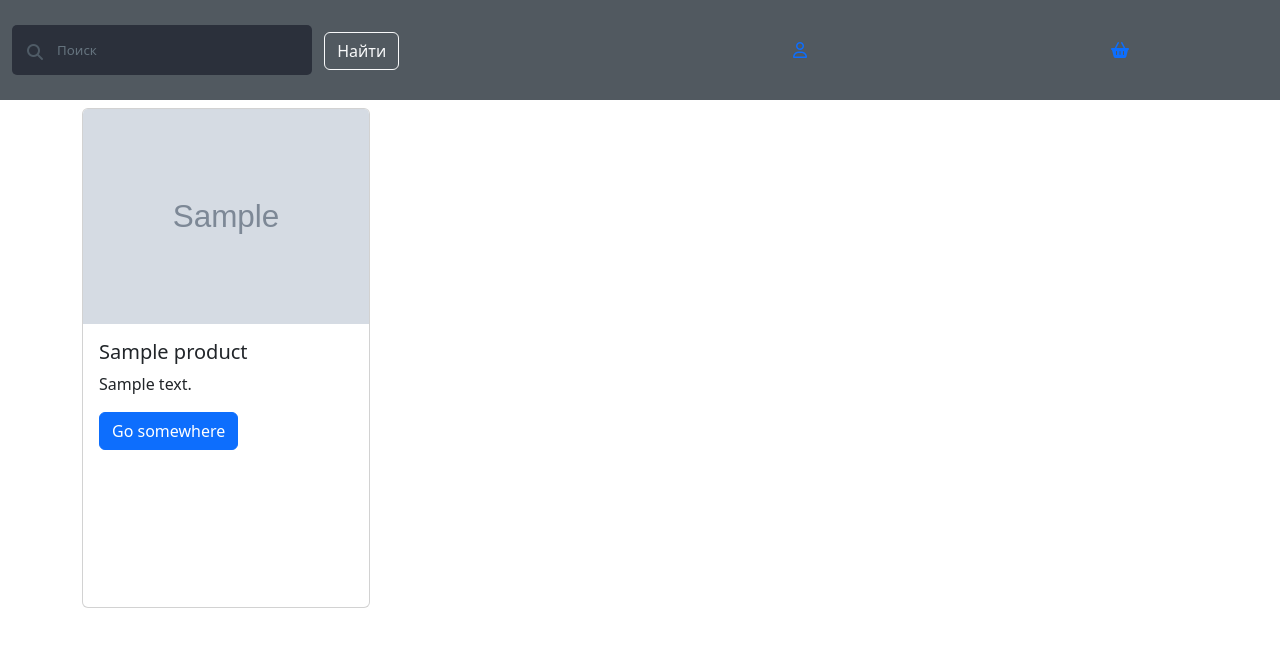
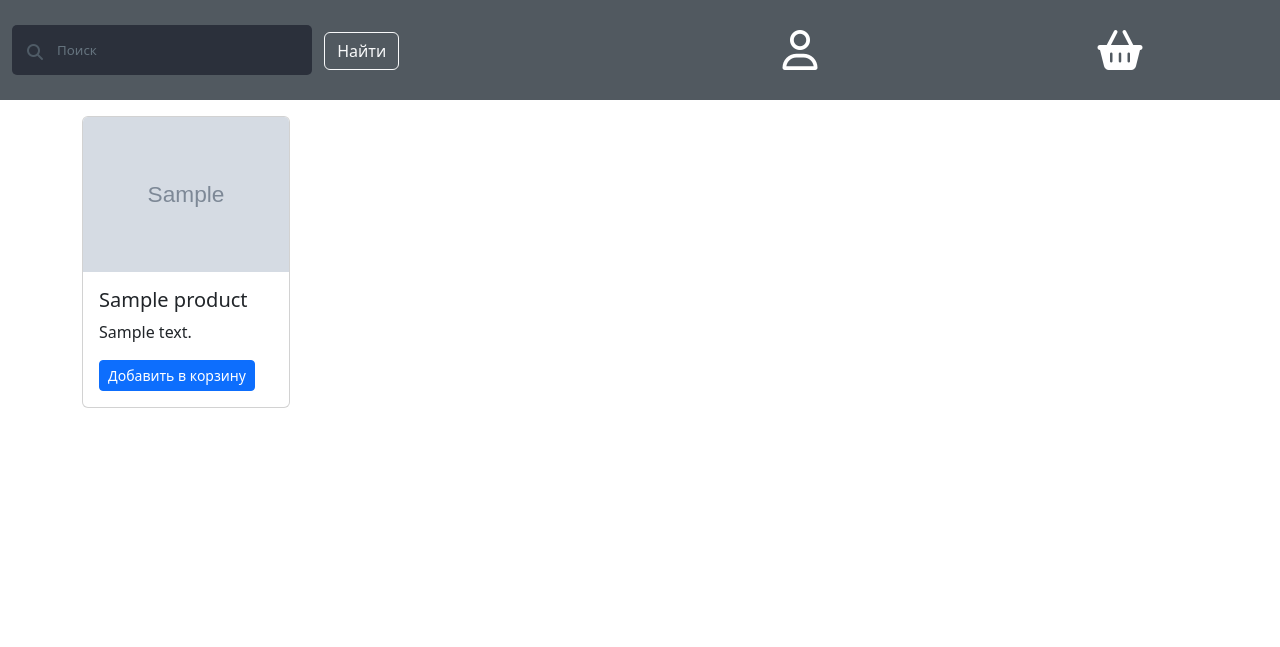
Before and after one commit to DEV-m1k0/market, a Django app: page / in a window 1280 px wide. Shown: the top 647 px of the page. Run offline with Django 4.2, Linux system fonts and the light colour scheme; tables that the repository leaves empty hold one stand-in row (values such as "Sample post"); grey boxes marked "Sample" are stand-in pictures; some libraries are stand-ins or nearby versions.

Commit message:
updated design for main page

```diff
--- a/core/core/settings.py
+++ b/core/core/settings.py
@@ -40,6 +40,7 @@ INSTALLED_APPS = [
     'rest_framework',
     'login',
     'main_page',
+    'cart',
 ]
 
 MIDDLEWARE = [
--- a/core/core/urls.py
+++ b/core/core/urls.py
@@ -17,11 +17,13 @@ Including another URLconf
 from django.contrib import admin
 from django.urls import path, include
 from main_page.views import MainPage
+from cart.views import CartView
 from django.conf import settings
 from django.conf.urls.static import static
 
 urlpatterns = [
     path('admin/', admin.site.urls),
     path('', MainPage.as_view(), name='main_page'),
-    path('user/', include('rest_framework.urls'))
+    path('user/', include('rest_framework.urls')),
+    path('cart/', CartView.as_view(), name='cart'),
 ] + static(settings.MEDIA_URL, document_root=settings.MEDIA_ROOT)
--- a/core/main_page/models.py
+++ b/core/main_page/models.py
@@ -31,4 +31,4 @@ class CartItem(models.Model):
     products = models.ManyToManyField(to=Product)
 
     def __str__(self) -> str:
-        return str(self.cart)
+        return "Продукты из " + str(self.cart)
--- a/core/static/main_page.css
+++ b/core/static/main_page.css
@@ -64,5 +64,24 @@
 }
 
 .card {
-    height: 500px;
+    height: 100%;
 }
+
+.text-center a {
+    color: #ffffff;
+    text-decoration: none;
+    transition: color 0.2s ease;
+    -webkit-transition: color 0.2s ease;
+    -moz-transition: color 0.2s ease;
+    -ms-transition: color 0.2s ease;
+    -o-transition: color 0.2s ease;
+}
+
+.text-center a:hover {
+    color: #ffffff96;
+    text-decoration: none;
+}
+
+.text-center a i {
+    font-size: 40px;
+}
--- a/core/templates/main_page.html
+++ b/core/templates/main_page.html
@@ -27,7 +27,7 @@
             <a href="{% url 'rest_framework:login' %}"><i class="fa-regular fa-user"></i></a>
         </div>
         <div class="col text-center">
-            <a href=""><i class="fa-solid fa-basket-shopping"></i></a>
+            <a href="{% url 'cart' %}"><i class="fa-solid fa-basket-shopping"></i></a>
         </div>
     </div>
 </div>
@@ -35,13 +35,17 @@
 <div class="container">
     <div class="row justify-content-between">
         {% for product in products %}
-            <div class="col-4">
-                <div class="card my-2" style="width: 18rem;">
+            <div class="col-3 my-3">
+                <div class="card" style="width: 13rem;">
                     <img src="{{product.image.url}}" class="card-img-top" alt="...">
                     <div class="card-body">
                         <h5 class="card-title">{{product.title}}</h5>
                         <p class="card-text">{{product.description}}</p>
-                        <a href="#" class="btn btn-primary">Go somewhere</a>
+                        <form method="post">
+                            {% csrf_token %}
+                            <input type="hidden" name="product_id" value="{{product.id}}">
+                            <button type="submit" class="btn btn-sm btn-primary">Добавить в корзину</button>
+                        </form>
                     </div>
                 </div>
             </div>
```
Also changed, not shown: core/cart/views.py (+27 -0 lines), core/templates/cart.html (added, +14 -0 lines), core/cart/urls.py (added), core/main_page/migrations/0005_alter_cartitem_cart.py (added).
